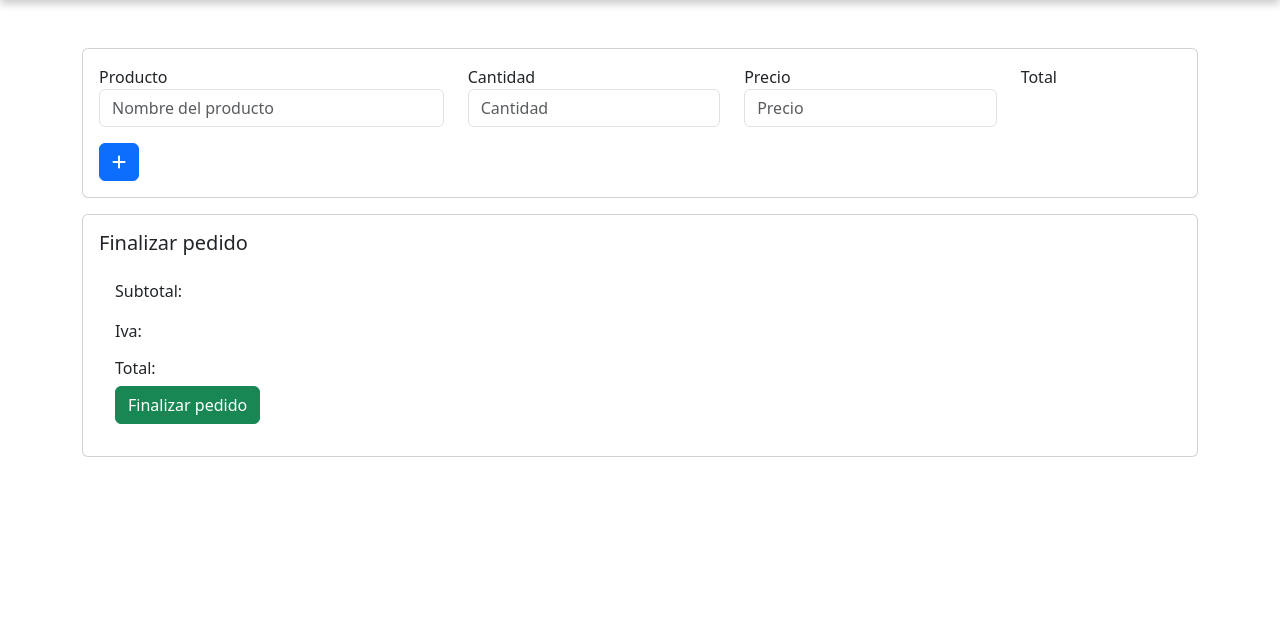
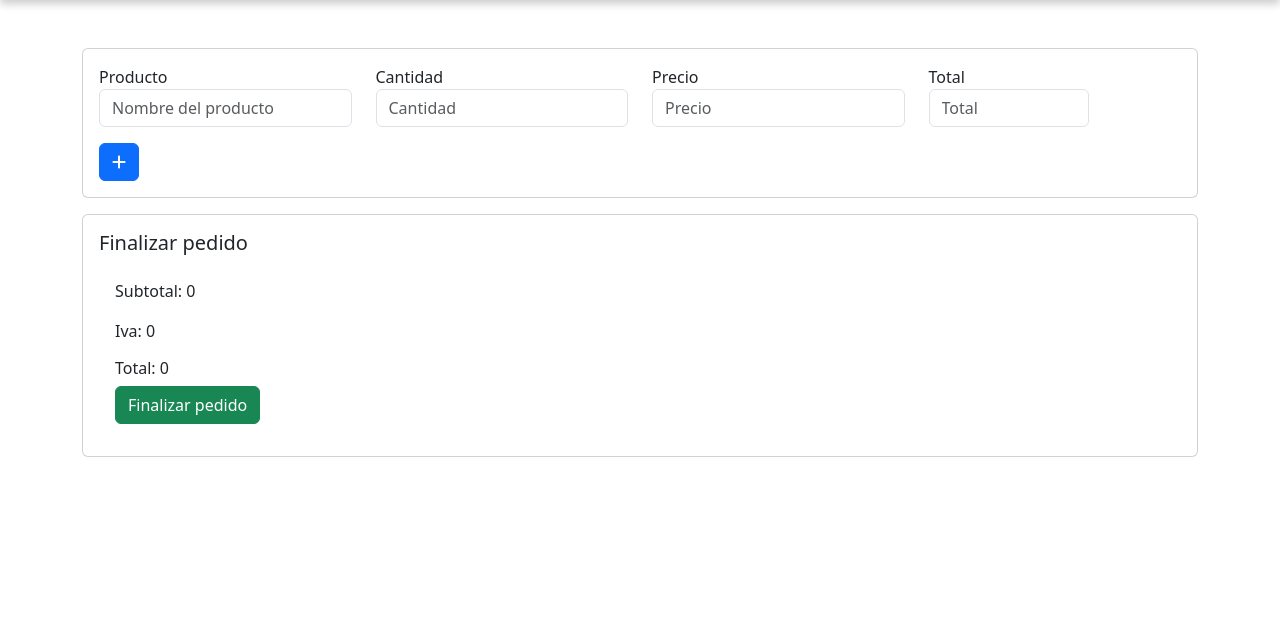
Before and after one commit to Dhyrt/Proyecto_Git, a Django app: page /factura/ in a window 1280 px wide. Shown: the part 89-708 px from the top of the page. Run offline with Django 4.2, Linux system fonts and the light colour scheme; some libraries are stand-ins or nearby versions.

Commit message:
calculos factura

```diff
--- a/app/templates/app/factura.html
+++ b/app/templates/app/factura.html
@@ -8,7 +8,7 @@
     <div class="card p-3" id="product-card">
         <div id="product-forms">
             <div class="row product-form mb-3">
-                <div class="col-md-4">
+                <div class="col-md-3">
                     <div class="form-group">
                         <label for="producto">Producto</label>
                         <input type="text" class="form-control" name="producto" placeholder="Nombre del producto">
@@ -17,18 +17,22 @@
                 <div class="col-md-3">
                     <div class="form-group">
                         <label for="cantidad">Cantidad</label>
-                        <input type="number" class="form-control cantidad" name="cantidad" placeholder="Cantidad">
+                        <!-- Agrega un identificador único al campo de cantidad -->
+                        <input type="number" class="form-control cantidad" id="cantidad1" name="cantidad" placeholder="Cantidad">
                     </div>
                 </div>
                 <div class="col-md-3">
                     <div class="form-group">
                         <label for="precio">Precio</label>
-                        <input type="text" class="form-control precio" name="precio" placeholder="Precio">
+                        <!-- Agrega un identificador único al campo de precio -->
+                        <input type="text" class="form-control precio" id="precio1" name="precio" placeholder="Precio">
                     </div>
                 </div>
                 <div class="col-md-2">
                     <div class="form-group">
                         <label for="total">Total</label>
+                        <!-- Agrega un identificador único al campo de total -->
+                        <input type="text" class="form-control total" id="total1" name="total" placeholder="Total" readonly>
                     </div>
                 </div>
             </div>
@@ -42,20 +46,80 @@
     <div class="card p-3">
         <h5 class="card-title">Finalizar pedido</h5>
         <div class="card-body">
-            <p class="card-text">Subtotal:</p>
-            <p class="card-text">Iva:</p>
-            <h6>Total:</h6>
+            <p class="card-text">Subtotal: <span id="subtotal">0</span></p>
+            <p class="card-text">Iva: <span id="iva">0</span></p>
+            <h6>Total: <span id="total">0</span></h6>
             <button class="btn btn-success">Finalizar pedido</button>
         </div>
     </div>
 </div>
 <script>
+    // Función para calcular los totales
+    function calcularTotales() {
+        var subTotal = 0;
+        var iva = 0;
+
+        // Iterar sobre los campos de total para sumarlos
+        var totalInputs = document.querySelectorAll('.total');
+        totalInputs.forEach(function(input) {
+            subTotal += parseInt(input.value) || 0;
+        });
+
+        // Calcular IVA
+        iva = subTotal * 0.19; // Suponiendo 19% de IVA
+
+        // Actualizar valores mostrados
+        document.getElementById('subtotal').innerText = subTotal;
+        document.getElementById('iva').innerText = iva;
+        document.getElementById('total').innerText = subTotal + iva;
+    }
+
+    // Función para calcular el total de un conjunto de campos
+    function calcularTotal(cantidadInput, precioInput, totalInput) {
+        var cantidad = cantidadInput.value;
+        var precio = precioInput.value;
+
+        // Calcula el precio total
+        var precioTotal = cantidad * precio;
+
+        // Actualiza el campo de precio total
+        totalInput.value = precioTotal;
+
+        // Calcular totales
+        calcularTotales();
+    }
+
+    document.addEventListener('DOMContentLoaded', function() {
+        // Calcular totales inicialmente
+        calcularTotales();
+
+        // Evento de escucha para campos de cantidad y precio
+        document.querySelectorAll('.product-form').forEach(function(form) {
+            var cantidadInput = form.querySelector('.cantidad');
+            var precioInput = form.querySelector('.precio');
+            var totalInput = form.querySelector('.total');
+
+            cantidadInput.addEventListener('input', function() {
+                calcularTotal(cantidadInput, precioInput, totalInput);
+            });
+
+            precioInput.addEventListener('input', function() {
+                calcularTotal(cantidadInput, precioInput, totalInput);
+            });
+        });
+    });
+
     document.getElementById('add-product').addEventListener('click', function() {
         // Selecciona el primer conjunto de campos
         var productForm = document.querySelector('.product-form');
 
         // Clona el conjunto de campos
         var newProductForm = productForm.cloneNode(true);
+
+        // Agrega un identificador único a los campos del nuevo conjunto
+        newProductForm.querySelectorAll('input').forEach(function(input) {
+            input.id = input.id + '-' + document.querySelectorAll('.product-form').length;
+        });
 
         // Limpia los valores de los campos del nuevo conjunto
         var inputs = newProductForm.getElementsByTagName('input');
@@ -70,16 +134,30 @@
         removeButton.innerHTML = '<i class="fa-solid fa-trash"></i>';
         removeButton.addEventListener('click', function() {
             newProductForm.remove();
+            calcularTotales();
         });
 
         // Añade el botón al nuevo conjunto de campos
         var col = document.createElement('div');
-        col.className = 'col-md-12 d-flex align-items-end mb-3';
+        col.className = 'col-md-auto d-flex align-items-end';
         col.appendChild(removeButton);
         newProductForm.appendChild(col);
 
         // Añade el nuevo conjunto de campos al contenedor dentro de la misma card
         document.getElementById('product-forms').appendChild(newProductForm);
+
+        // Agrega eventos de escucha para campos de cantidad y precio en el nuevo conjunto de campos
+        var cantidadInput = newProductForm.querySelector('.cantidad');
+        var precioInput = newProductForm.querySelector('.precio');
+        var totalInput = newProductForm.querySelector('.total');
+
+        cantidadInput.addEventListener('input', function() {
+            calcularTotal(cantidadInput, precioInput, totalInput);
+        });
+
+        precioInput.addEventListener('input', function() {
+            calcularTotal(cantidadInput, precioInput, totalInput);
+        });
     });
 </script>
 
```
